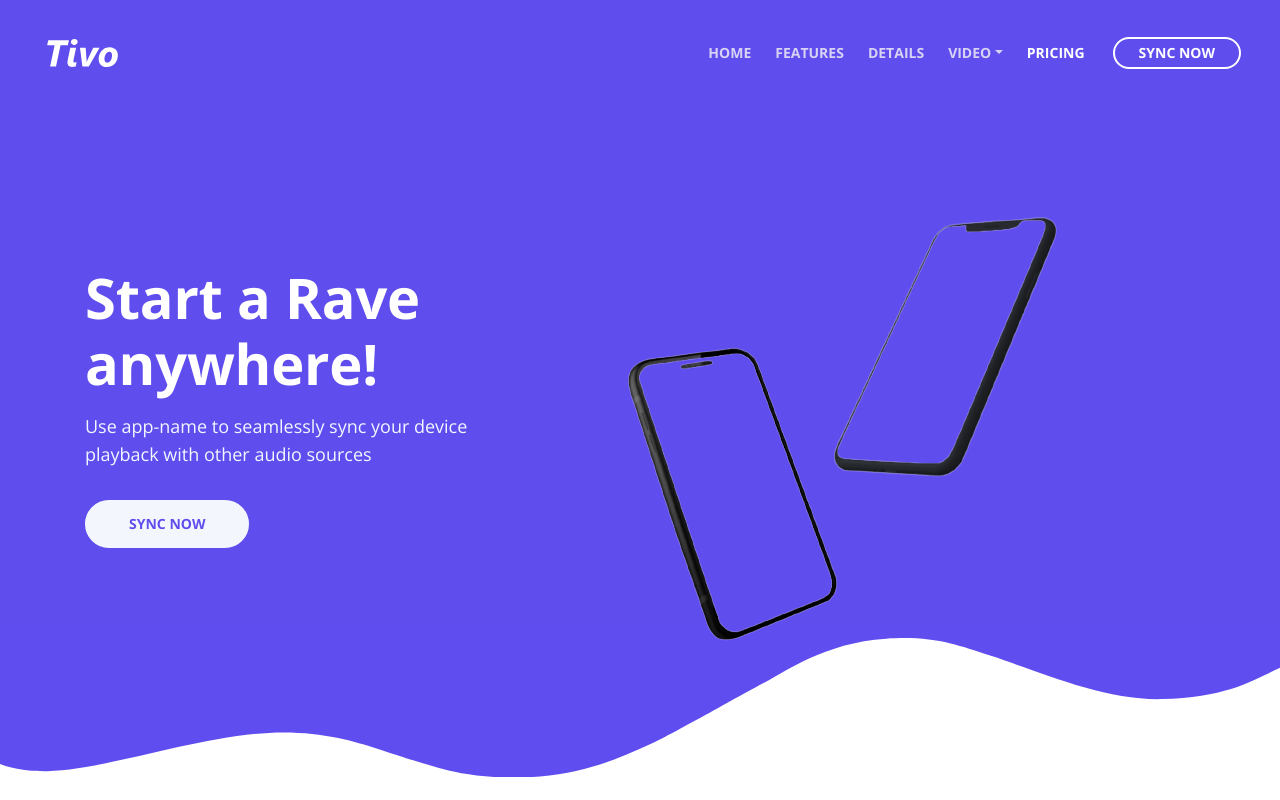
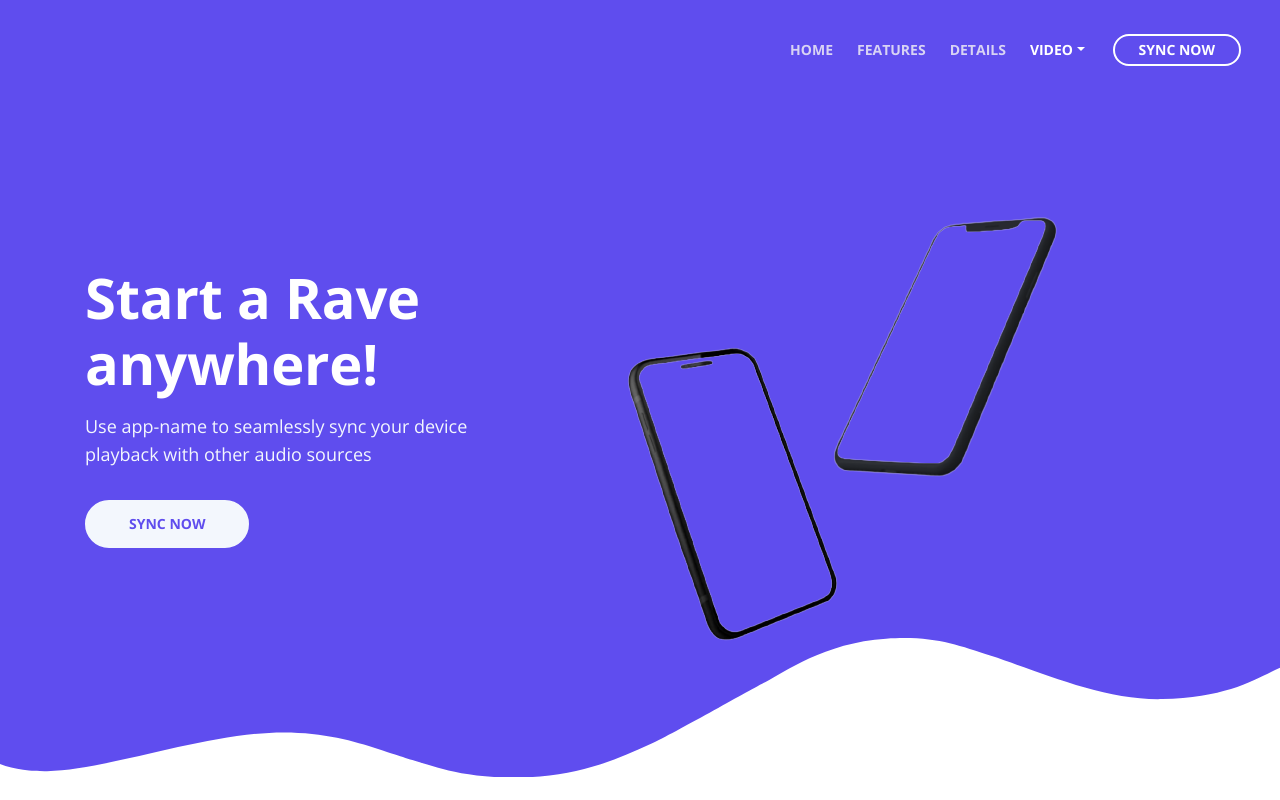
Before and after one commit to VNIT-Final-Year-Project/prototype_website, a plain HTML site: page index.html in a window 1280 px wide. Shown: the top 800 px of the page. Drawn offline with nearby package versions, Linux system fonts and the light colour scheme.

Commit message:
Update index.html

```diff
--- a/index.html
+++ b/index.html
@@ -5,8 +5,6 @@
     <meta name="viewport" content="width=device-width, initial-scale=1, shrink-to-fit=no">
 
     <!-- SEO Meta Tags -->
-    <meta name="description" content="Tivo is a HTML landing page template built with Bootstrap to help you crate engaging presentations for SaaS apps and convert visitors into users.">
-    <meta name="author" content="Inovatik">
 
     <!-- OG Meta Tags to improve the way the post looks when you share the page on LinkedIn, Facebook, Google+ -->
 	<meta property="og:site_name" content="" /> <!-- website name -->
@@ -52,7 +50,7 @@
             <!-- <a class="navbar-brand logo-text page-scroll" href="index.html">Tivo</a> -->
 
             <!-- Image Logo -->
-            <a class="navbar-brand logo-image" href="index.html"><img src="images/logo.svg" alt="alternative"></a>
+<!--             <a class="navbar-brand logo-image" href="index.html"><img src="images/logo.svg" alt="alternative"></a>  -->
 
             <!-- Mobile Menu Toggle Button -->
             <button class="navbar-toggler" type="button" data-toggle="collapse" data-target="#navbarsExampleDefault" aria-controls="navbarsExampleDefault" aria-expanded="false" aria-label="Toggle navigation">
@@ -86,9 +84,9 @@
                     </li>
                     <!-- end of dropdown menu -->
 
-                    <li class="nav-item">
+<!--                     <li class="nav-item">
                         <a class="nav-link page-scroll" href="#pricing">PRICING</a>
-                    </li>
+                    </li> -->
                 </ul>
                 <span class="nav-item">
                     <a class="btn-outline-sm" href="log-in.html">SYNC NOW</a>
```
